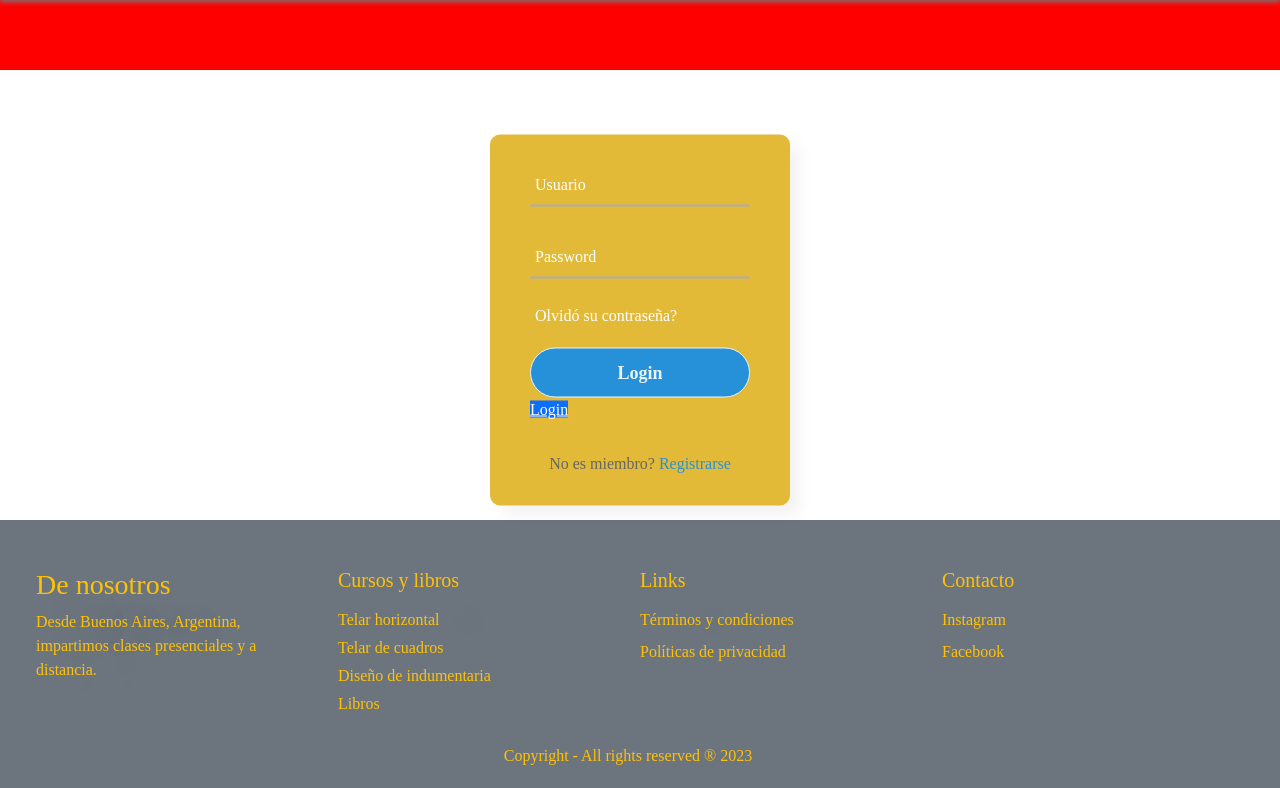
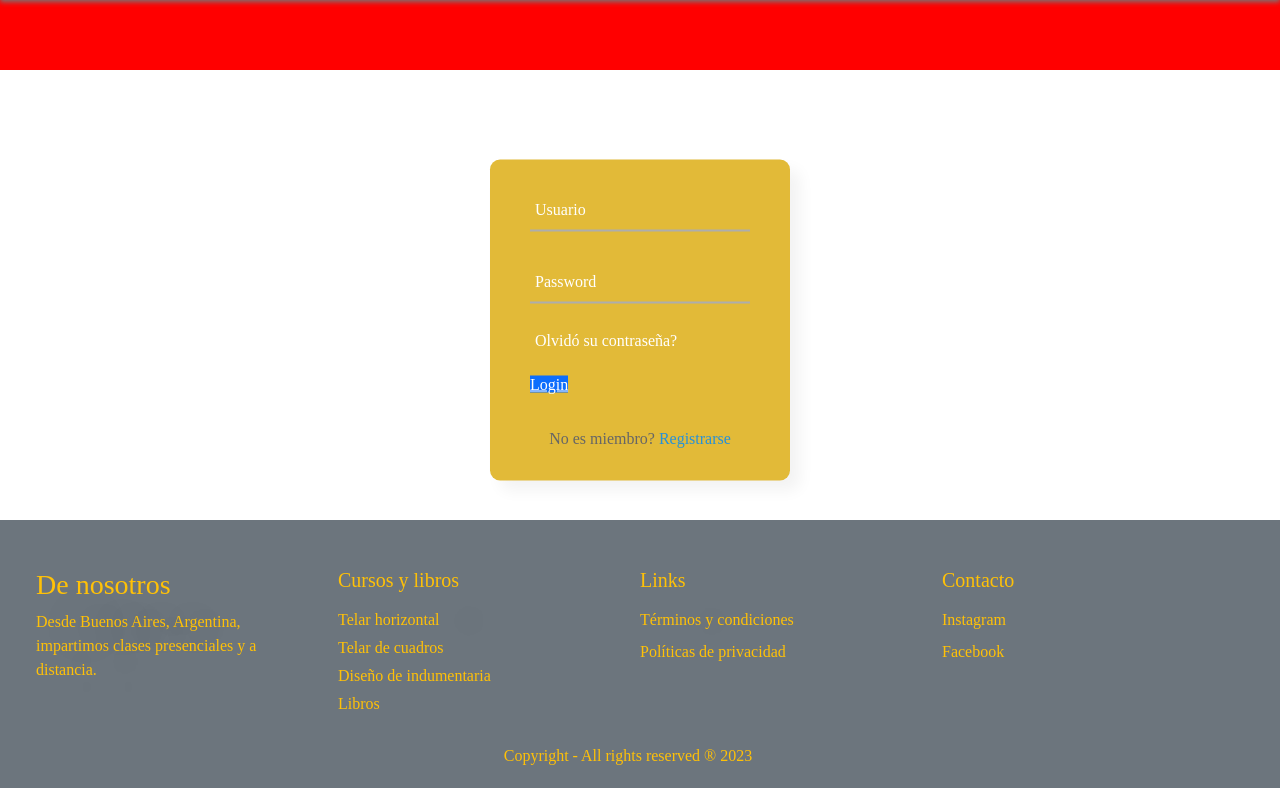
Before and after one commit to IsabelIMTextil/phpintegrador1, a PHP site: page /admin.php in a window 1280 px wide. Shown: the part 80-868 px from the top of the page. Run offline with PHP 8.4, Linux system fonts and the light colour scheme; some web fonts are replaced.

Commit message:
bajo link a formulario, cambio oradores por expositores, expositores se abre en otra ventanacorrijo botón

```diff
--- a/admin.php
+++ b/admin.php
@@ -26,7 +26,7 @@ require "pages/header.php";
           <label>Password</label>
         </div>
         <div class="pass">Olvidó su contraseña?</div>
-        <input type="submit" value="Login" >
+        <!-- <input type="submit" value="Login" > -->
 
         <!-- boton login -->
         <?php
```
